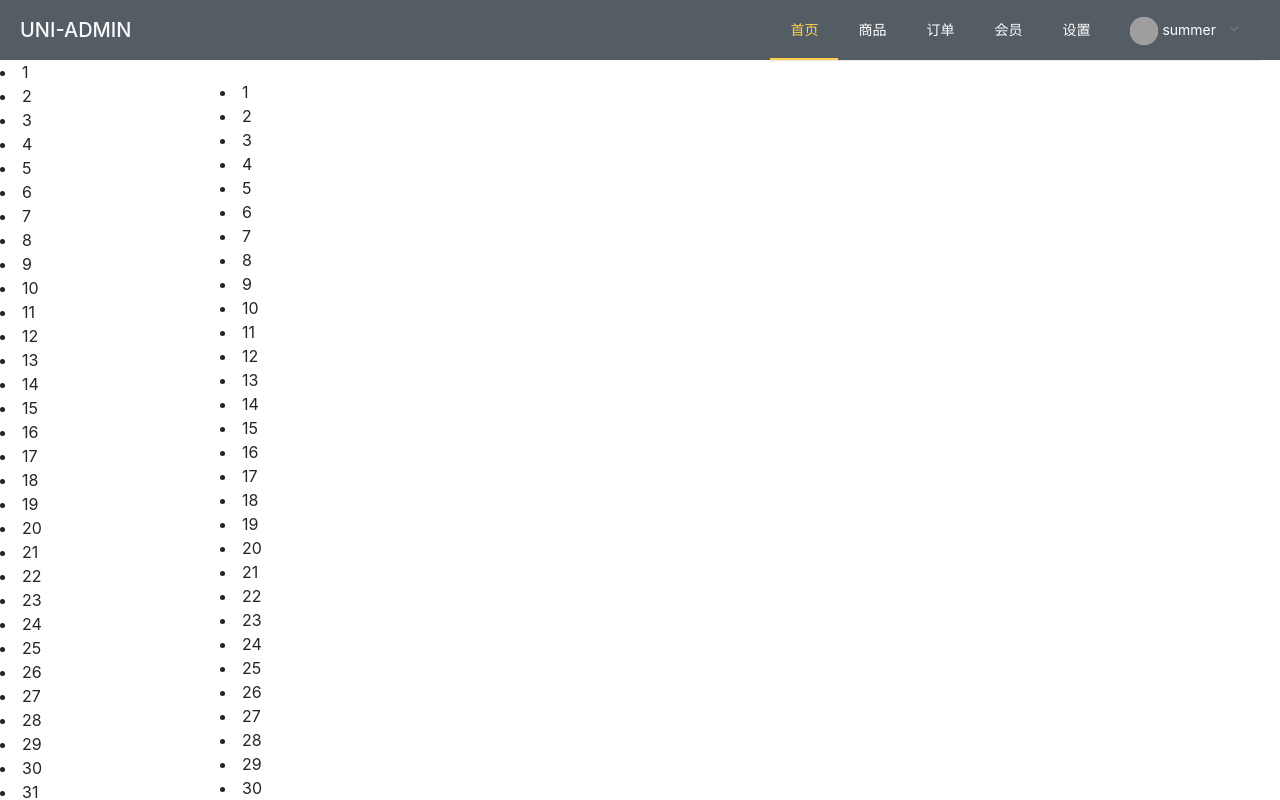
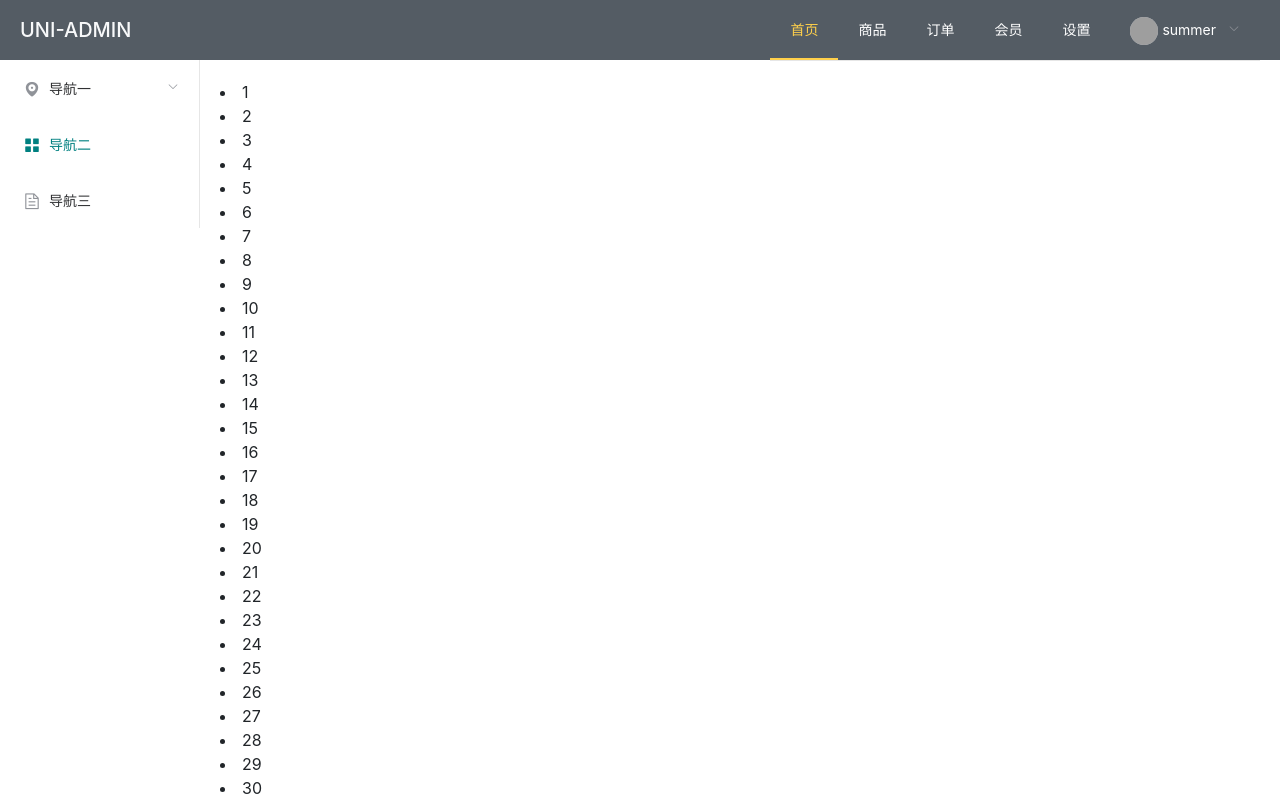
Before and after one commit to StormZZ001/vue-el-shop-admin, a Vue app: page /index in a window 1280 px wide. Built offline with nearby package versions, Linux system fonts and the light colour scheme; grey boxes are pictures that could not be loaded.

Commit message:
12.全局侧边导航开发之一

```diff
--- a/src/views/layout.vue
+++ b/src/views/layout.vue
@@ -1,9 +1,9 @@
 <template>
   <div>
-
-		<el-container style="position: absolute;left: 0;top: 0;bottom: 0;right: 0; overflow: hidden;">
-		  <el-header class="d-flex align-items-center"
-		  style="background: #545c64;">
+    <el-container
+      style="position: absolute; left: 0; top: 0; bottom: 0; right: 0; overflow: hidden"
+    >
+      <el-header class="d-flex align-items-center" style="background: #545c64">
         <a class="h5 text-light mb-0 mr-auto">UNI-ADMIN</a>
         <el-menu
           :default-active="navBarIndex"
@@ -11,7 +11,8 @@
           @select="handleSelect"
           background-color="#545c64"
           text-color="#fff"
-			    active-text-color="#ffd04b">
+          active-text-color="#ffd04b"
+        >
           <el-menu-item index="1">首页</el-menu-item>
           <el-menu-item index="2">商品</el-menu-item>
           <el-menu-item index="3">订单</el-menu-item>
@@ -20,29 +21,39 @@
 
           <el-submenu index="100">
             <template slot="title">
-					 <el-avatar size="small"
+              <el-avatar
+                size="small"
                 src="https://cube.elemecdn.com/3/7c/3ea6beec64369c2642b92c6726f1epng.png"></el-avatar>
               summer
             </template>
             <el-menu-item index="100-1">修改</el-menu-item>
             <el-menu-item index="100-2">退出</el-menu-item>
           </el-submenu>
-
         </el-menu>
-
       </el-header>
-		  <el-container style="height: 100%;padding-bottom: 60px;">
+      <el-container style="height: 100%; padding-bottom: 60px">
         <!-- 侧边布局 -->
         <el-aside width="200px">
-
-
-				<li v-for="i in 100" :key="i">{{i}}</li>
-
-
+			<el-menu default-active="2" @click="slideSelect">
+              <el-submenu index="1">
+                <template slot="title">
+                  <i class="el-icon-location"></i>
+                  <span>导航一</span>
+                </template>
+              </el-submenu>
+              <el-menu-item index="2">
+                <i class="el-icon-menu"></i>
+                <span slot="title">导航二</span>
+              </el-menu-item>
+              <el-menu-item index="3">
+                <i class="el-icon-document"></i>
+                <span slot="title">导航三</span>
+              </el-menu-item>
+			</el-menu>
         </el-aside>
         <!-- 主布局 -->
         <el-main>
-				<li v-for="i in 100" :key="i">{{i}}</li>
+          <li v-for="i in 100" :key="i">{{ i }}</li>
         </el-main>
       </el-container>
     </el-container>
@@ -55,17 +66,18 @@
 export default {
   data() {
     return {
-				 navBarIndex: '1'
-			}
+      navBarIndex: "1",
+    };
   },
   methods: {
     handleSelect(key, keyPath) {
       console.log(key, keyPath);
-		  }
-		}
-	}
+    },
+	slideSelect(key, keyPath) {
+	  console.log(key, keyPath);
+	},
+  },
+};
 </script>
 
-<style>
-
-</style>
+<style></style>
```
Lines whose indentation alone changed are shown as unchanged.
